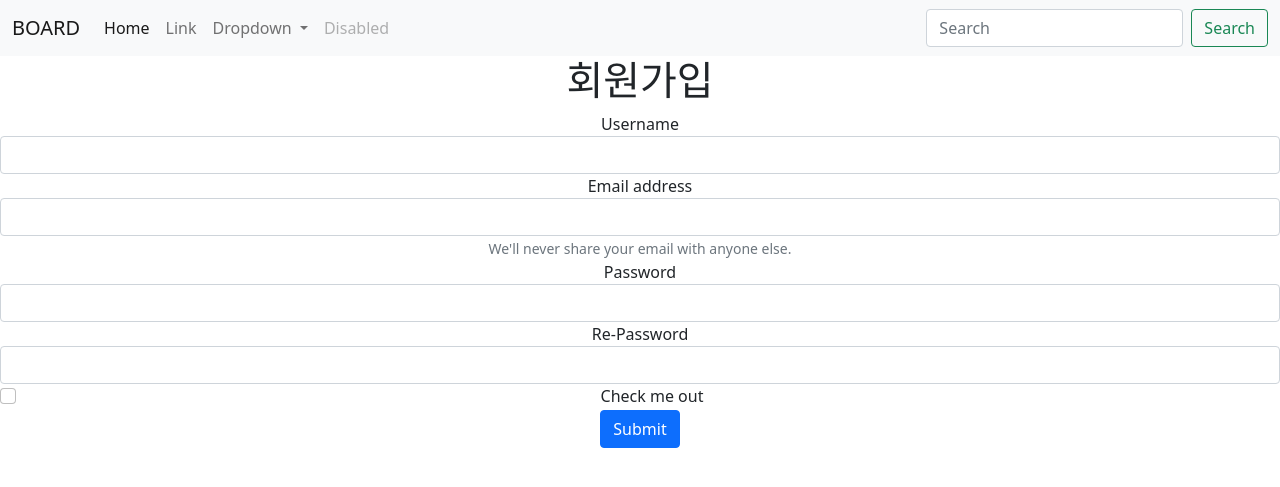
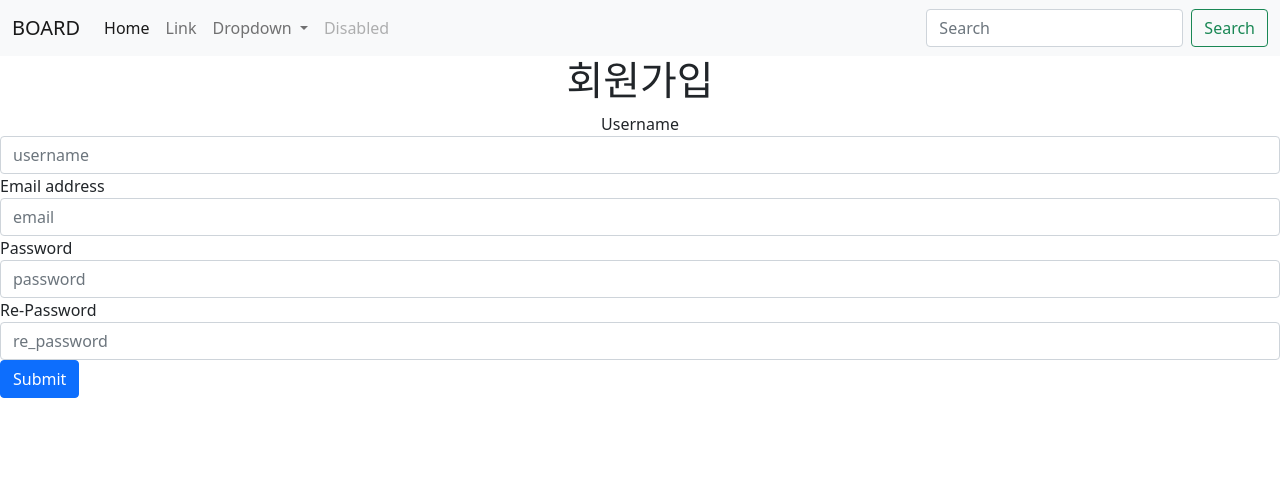
Before and after one commit to Leesungsup/crawlertest1, a Django app: page /member/register/ in a window 1280 px wide. Shown: the top 487 px of the page. Run offline with Django 3.2, Linux system fonts and the light colour scheme; some libraries are stand-ins or nearby versions.

Commit message:
register

```diff
--- a/member/templates/register.html
+++ b/member/templates/register.html
@@ -58,27 +58,46 @@
   <div class="container>
     <div class="row mt-5">
       <div class="col-12 text-center">
-         <form>
-            <div class="form-group">
-                <label for="exampleInputName">Username</label>
-                <input type="text" class="form-control" id="exampleInputName" aria-describedby="namecheck">
-              </div>
-            <div class="form-group">
-              <label for="exampleInputEmail1">Email address</label>
-              <input type="email" class="form-control" id="exampleInputEmail1" aria-describedby="emailHelp">
-              <small id="emailHelp" class="form-text text-muted">We'll never share your email with anyone else.</small>
+        <form method="POST" action=".">
+            {% csrf_token %}
+            <label for="username">Username</label>
+              <input
+                type="text"
+                class="form-control"
+                id="username"
+                placeholder="username"
+                name="username"
+              />
             </div>
             <div class="form-group">
-              <label for="exampleInputPassword1">Password</label>
-              <input type="password" class="form-control" id="exampleInputPassword1">
+              <label for="email">Email address</label>
+              <input
+                type="email"
+                class="form-control"
+                id="email"
+                placeholder="email"
+                name="email"
+              />
             </div>
             <div class="form-group">
-                <label for="exampleInputRePassword1">Re-Password</label>
-                <input type="password" class="form-control" id="exampleInputRePassword1">
-              </div>
-            <div class="form-group form-check">
-              <input type="checkbox" class="form-check-input" id="exampleCheck1">
-              <label class="form-check-label" for="exampleCheck1">Check me out</label>
+              <label for="password">Password</label>
+              <input
+                type="password"
+                class="form-control"
+                id="password"
+                placeholder="password"
+                name="password"
+              />
+            </div>
+            <div class="form-group">
+              <label for="re_password">Re-Password</label>
+              <input
+                type="password"
+                class="form-control"
+                id="re_password"
+                placeholder="re_password"
+                name="re_password"
+              />
             </div>
             <button type="submit" class="btn btn-primary">Submit</button>
           </form>
--- a/member/views.py
+++ b/member/views.py
@@ -1,5 +1,18 @@
 from django.shortcuts import render
 from .views import *
+from .models import BoardMember
 # Create your views here.
 def register(request):
-    return render(request,'register.html')
+    if request.method == "GET":
+        return render(request,'register.html')
+    elif request.method == "POST":
+        post=BoardMember()
+        post.username    = request.POST.get('username', None)
+        #print(username)
+        post.password    = request.POST.get('password', None)
+        #print(password)
+        post.re_password = request.POST.get('re_password', None)
+        #print(re_password)
+        post.email  = request.POST.get('email', None)
+        post.save()
+        return render(request, 'register.html')
```
Also changed, not shown: db.sqlite3.
